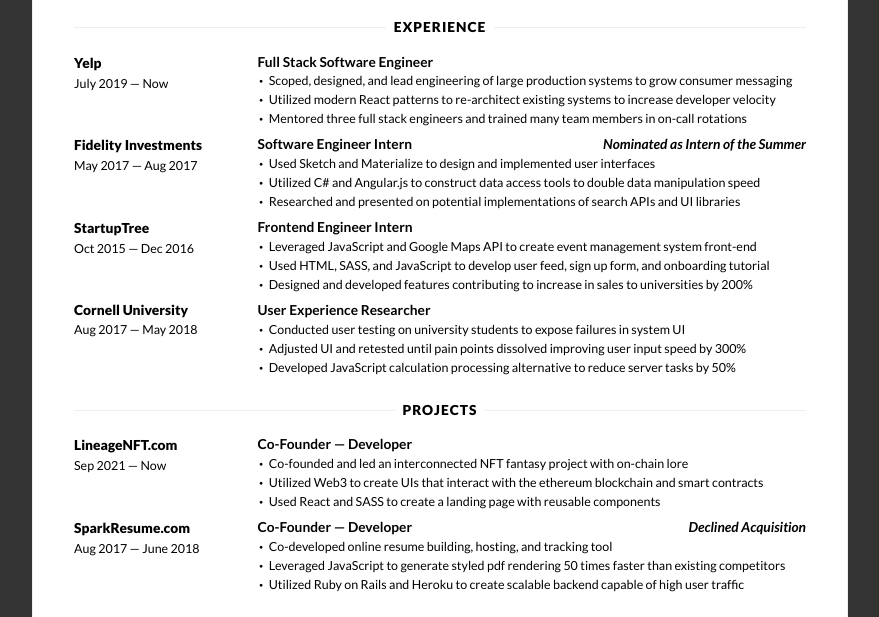
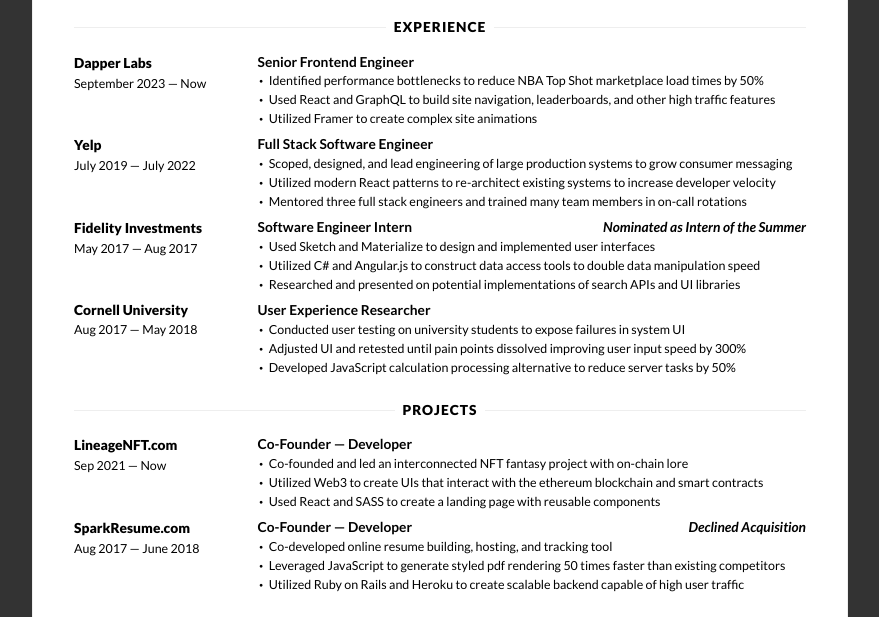
Before and after one commit to Saqif280/resume, a plain HTML site: page index.html in a window 1280 px wide. Shown: the part 176-793 px from the top of the page, without its empty margins (200-1079 px from the left). Drawn offline with nearby package versions, Linux system fonts and the light colour scheme.

Commit message:
Add dapper labs experience

```diff
--- a/index.html
+++ b/index.html
@@ -39,10 +39,23 @@
             <hr>
             <h2>Experience</h2>
           </div>
+          <!-- experience 0 -->
+          <div class="col-xs-25">
+            <h3 class="inline"><a href="https://www.dapperlabs.com/" target="_blank">Dapper Labs</a></h3>
+            <p>September 2023 &mdash; Now</p>
+          </div>
+          <div class="col-xs-75">
+            <h3 class="inline light">Senior Frontend Engineer</h3>
+            <div class="bulleted">
+              <p>Identified performance bottlenecks to reduce NBA Top Shot marketplace load times by 50%</p>
+              <p>Used React and GraphQL to build site navigation, leaderboards, and other high traffic features</p>
+              <p>Utilized Framer to create complex site animations</p>
+            </div>
+          </div>
           <!-- experience 1 -->
           <div class="col-xs-25">
             <h3 class="inline"><a href="https://www.yelp.com/" target="_blank">Yelp</a></h3>
-            <p>July 2019 &mdash; Now</p>
+            <p>July 2019 &mdash; July 2022</p>
           </div>
           <div class="col-xs-75">
             <h3 class="inline light">Full Stack Software Engineer</h3>
@@ -69,9 +82,8 @@
             </div>
           </div>
           <!-- experience 3 -->
-          <div class="col-xs-25">
+          <!-- <div class="col-xs-25">
             <h3 class="inline"><a href="http://startuptree.co/" target="_blank">StartupTree</a></h3>
-            <!-- <p>Ithaca, NY</p>LOCATION -->
             <p>Oct 2015 &mdash; Dec 2016</p>
           </div>
           <div class="col-xs-75">
@@ -81,7 +93,7 @@
               <p>Used HTML, SASS, and JavaScript to develop user feed, sign up form, and onboarding tutorial</p>
               <p>Designed and developed features contributing to increase in sales to universities by 200%</p>
             </div>
-          </div>
+          </div> -->
           <!-- leadership 2 -->
           <!-- <div class="col-xs-25">
             <h3 class="inline"><a href="http://www.lifechanginglabs.com" target="_blank">Life Changing Labs</a></h3>
```
